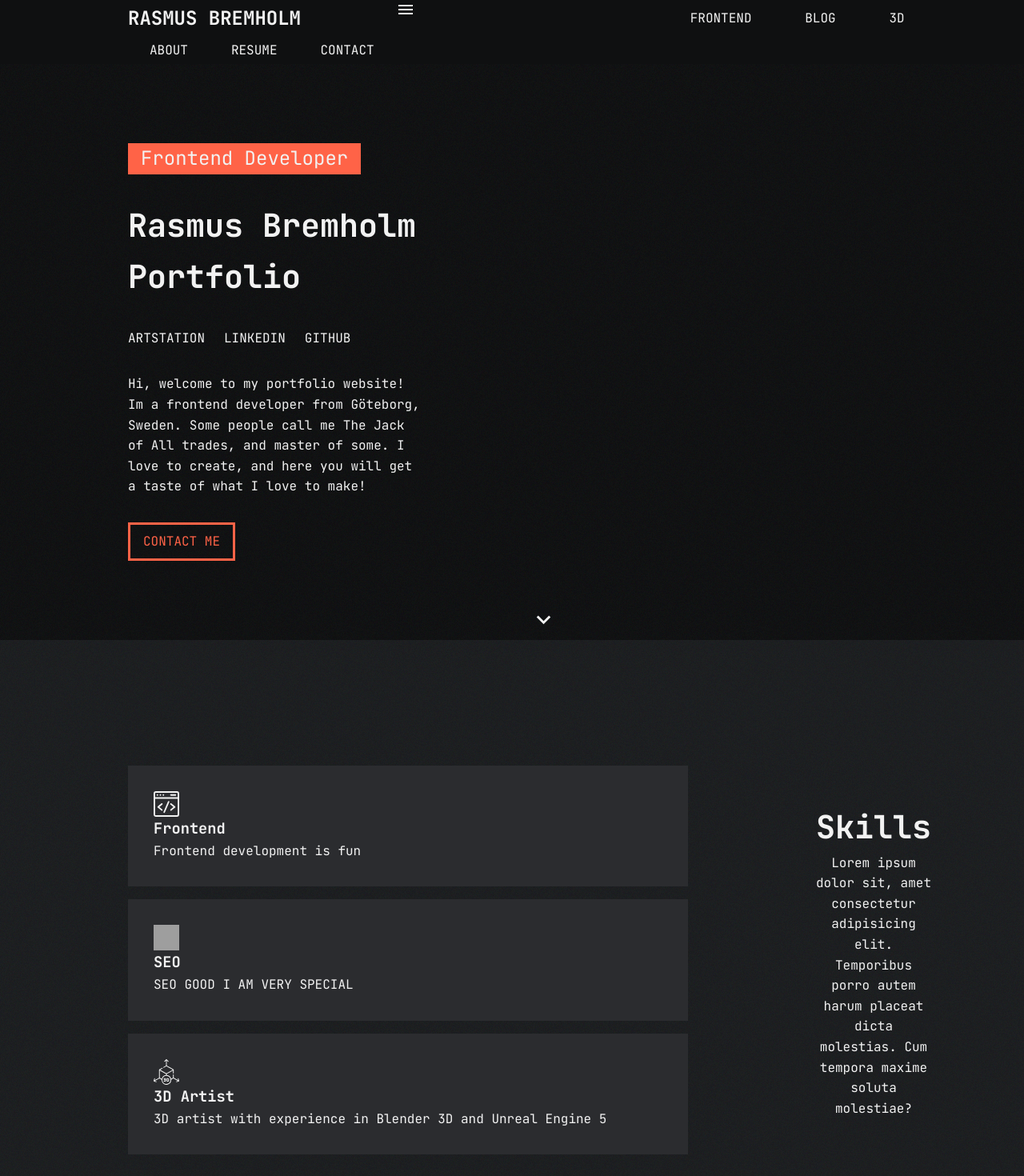
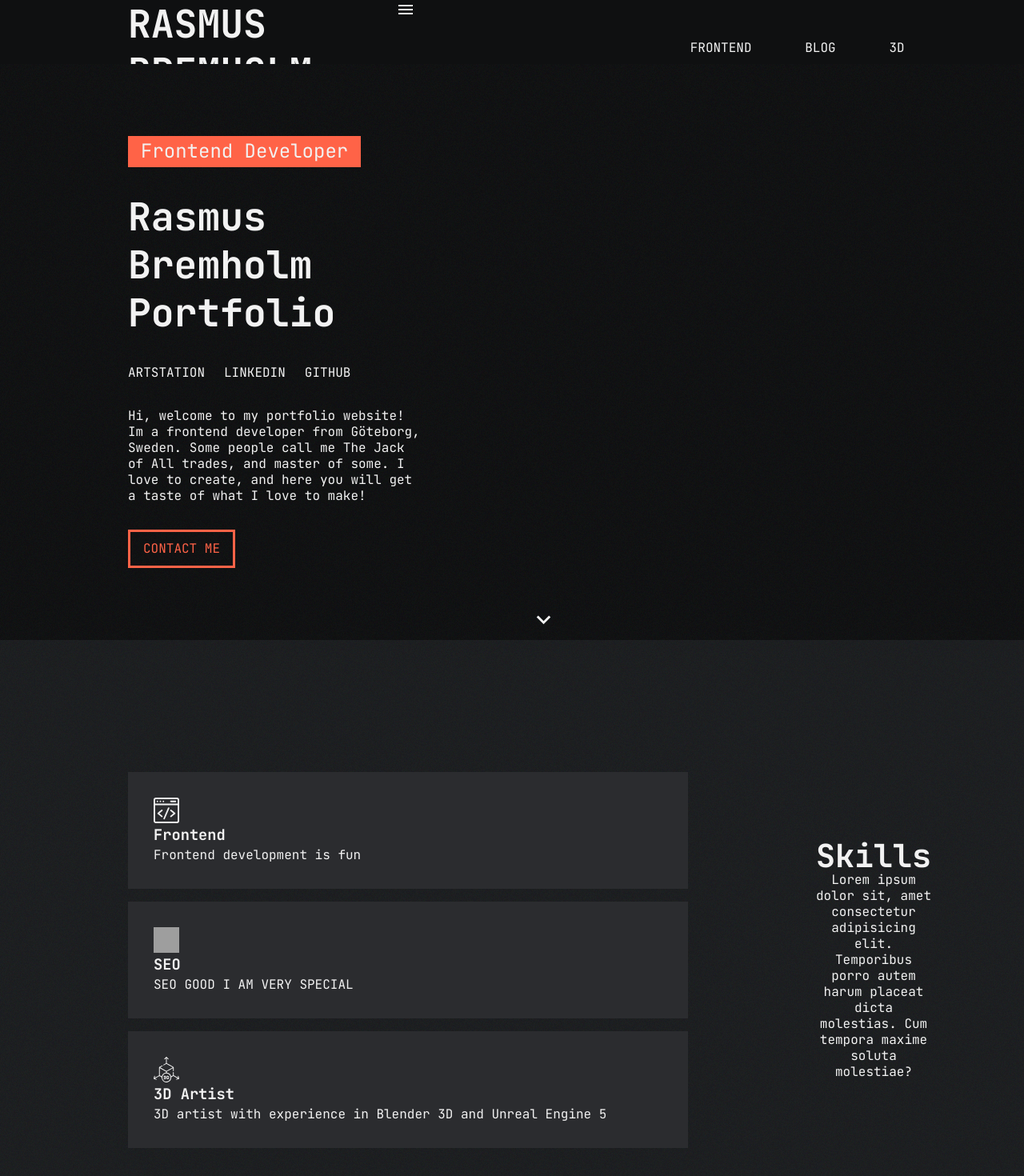
Before and after one commit to visceral89/portfolio2023, a Next.js app: page / in a window 1280 px wide. Shown: the top 1470 px of the page at 80% size. Built offline with nearby package versions, Linux system fonts and the light colour scheme; grey boxes are pictures that could not be loaded.

Commit message:
variablized my default elements

```diff
--- a/src/app/components/sections/Skills.jsx
+++ b/src/app/components/sections/Skills.jsx
@@ -11,9 +11,11 @@ export default function Skills() {
 			<div className={styles.skillsSectionContent}>
 				<div className={styles.skillsText}>
 					<h2>Skills</h2>
-					Lorem ipsum dolor sit, amet consectetur adipisicing elit. Temporibus
-					porro autem harum placeat dicta molestias. Cum tempora maxime soluta
-					molestiae?
+					<p>
+						Lorem ipsum dolor sit, amet consectetur adipisicing elit. Temporibus
+						porro autem harum placeat dicta molestias. Cum tempora maxime soluta
+						molestiae?
+					</p>
 				</div>
 				<div className={styles.skillsCardContainer}>
 					{skills.map((skill) => (
--- a/src/app/globals.scss
+++ b/src/app/globals.scss
@@ -27,3 +27,16 @@ a {
 		color: darken($color-text, 10%);
 	}
 }
+
+h1 {
+	font-size: $font-size-xl;
+	line-height: $line-height-xl;
+}
+p {
+	font-size: $font-size-base;
+	line-height: $line-height-base;
+}
+h2 {
+	font-size: $font-size-lg;
+	line-height: $line-height-lg;
+}
--- a/src/app/styles/Hero.module.scss
+++ b/src/app/styles/Hero.module.scss
@@ -34,9 +34,6 @@
 	align-items: flex-start;
 	margin-right: $spacing-lg;
 	padding-left: $spacing-elite;
-	h1 {
-		font-size: 2.5rem;
-	}
 }
 .titleLinks {
 	display: flex;
```
